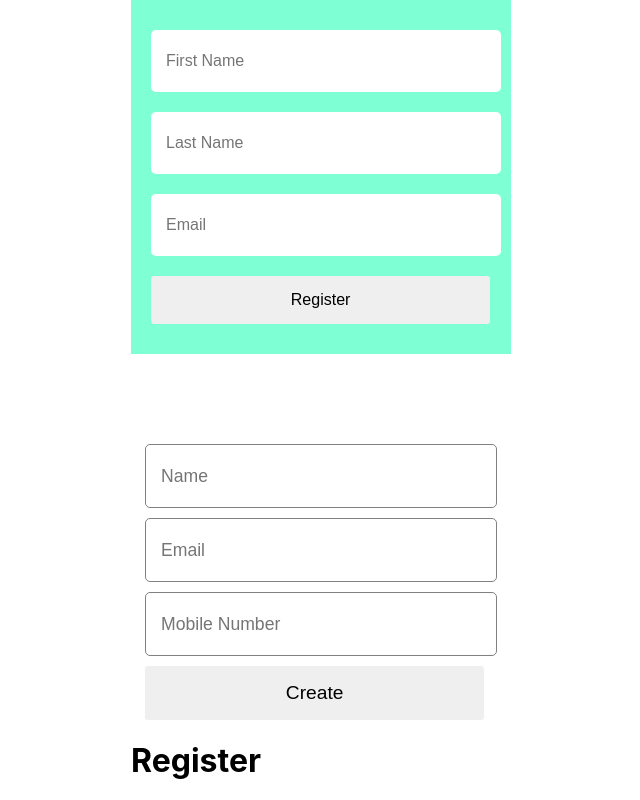
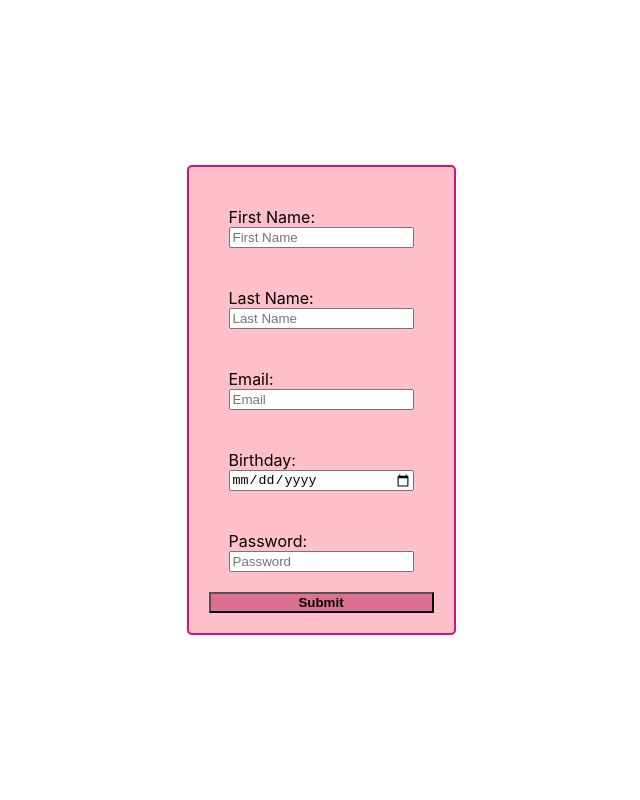
Before and after one commit to Ekosma/react-form-practice, a React (Create React App) app: page / in a window 1280 px wide. Shown: the top 800 px of the page, without its empty margins (319-959 px from the left). Built offline with nearby package versions, Linux system fonts and the light colour scheme.

Commit message:
fourth practice complete

```diff
--- a/src/App.js
+++ b/src/App.js
@@ -2,14 +2,16 @@ import React from 'react'
 import First from './components/First_Practice/form'
 import Second from './components/Second_Practice/form'
 import Third from './components/Third_Practice/Form'
+import Fourth from './components/Fourth_Practice/Form'
 
 function App() {
 
   return (
     <>
-    <First/>
+    {/*<First/>
     <Second />
-    <Third />
+    <Third />*/}
+    <Fourth />
     </>
   )
 }
--- a/src/components/First_Practice/form.css
+++ b/src/components/First_Practice/form.css
@@ -1,5 +1,5 @@
 
-
+/*
 body {
   display: flex;
   min-height: 100vh;
@@ -46,3 +46,4 @@ span {
 button:disabled {
   cursor: default;
 }
+*/
--- /dev/null
+++ b/src/components/Fourth_Practice/Form.css
@@ -0,0 +1,29 @@
+
+.formContainer {
+  display: flex;
+  justify-content: center;
+  align-items: center;
+  height: 100vh;
+}
+
+form {
+  background-color: pink;
+    padding: 20px;
+    display: flex;
+    justify-content: center;
+    flex-direction: column;
+    border: 2px solid mediumvioletred;
+    border-radius: 5px;
+}
+
+.inputs {
+  padding: 20px;
+  display: flex;
+  justify-content: center;
+  flex-direction: column;
+}
+
+button {
+  background-color: palevioletred;
+  font-weight: bold;
+}
--- /dev/null
+++ b/src/components/Fourth_Practice/Form.js
@@ -0,0 +1,100 @@
+import React, { useState } from 'react'
+import './Form.css'
+
+export default function Form() {
+
+  const [values, setValues] = useState({
+    firstName: "",
+    lastName: "",
+    email: "",
+    birthday: "",
+    password: "",
+  });
+
+  const handleSubmit = (e) => {
+    e.preventDefault();
+    fetch('https://example.com/profile', {
+        method: 'POST',
+        headers: {
+          'Content-Type': 'application/json',
+        },
+        body: JSON.stringify(values),
+      })
+      .then(response => response.json())
+      .then(data => {
+        console.log('Success:', data);
+      })
+      .catch((error) => {
+        console.error('Error:', error);
+      });
+    console.log(values)
+  }
+
+  const handleChange = (e) => {
+    setValues({...values, [e.target.name]: e.target.value})
+    console.log(values)
+  }
+
+  const inputs = [{
+    key: 1,
+    placeholder: 'First Name',
+    name: 'firstName',
+    type: 'text',
+    //brackets for boolean too
+    errorMessage: 'Hi this is an error message',
+    required: true
+  },
+  {
+    key: 2,
+    placeholder: 'Last Name',
+    name: 'lasttName',
+    type: 'text',
+    //brackets for boolean too
+    required: true
+  },
+  {
+    key: 3,
+    placeholder: 'Email',
+    name: 'email',
+    type: 'email',
+    //brackets for boolean too
+    required: true
+  },
+  {
+    key: 4,
+    placeholder: 'Birthday',
+    name: 'birthday',
+    type: 'date',
+    //brackets for boolean too
+  },
+  {
+    key: 5,
+    placeholder: 'Password',
+    name: 'password',
+    type: 'password',
+    //brackets for boolean too
+    required: true
+  },]
+
+  return (
+    <div className='formContainer'>
+      <form onSubmit={handleSubmit}>
+
+        {inputs.map((input) => (
+          <div className='inputs'>
+            <label for={input.name}>{input.placeholder}:</label>
+            <input
+              key={input.id}
+              onChange={handleChange}
+              placeholder={input.placeholder}
+              name={input.name}
+              type={input.type}
+              required={input.required}
+            />
+          </div>
+        ))}
+        <button>Submit</button>
+      </form>
+    </div>
+  )
+}
--- a/src/components/Second_Practice/form.css
+++ b/src/components/Second_Practice/form.css
@@ -1,10 +1,13 @@
 /* class selectors */
+/*
 .form {
   display: flex;
   justify-content: center;
   margin-top: 5rem;
 }
+*/
 /* element selectors */
+/*
 input {
   display: block;
   width: 20rem;
@@ -30,3 +33,4 @@ button:hover {
   text-align: center;
   color: #36a936;
 }
+*/
--- a/src/components/Third_Practice/FormInput.css
+++ b/src/components/Third_Practice/FormInput.css
@@ -1,4 +1,4 @@
-.formInput{
+/*.formInput{
   display: flex;
   flex-direction: column;
   width: 280px;
@@ -30,3 +30,4 @@ input:invalid[focused="true"]{
 input:invalid[focused="true"] ~ span{
   display: block;
 }
+*/
```
